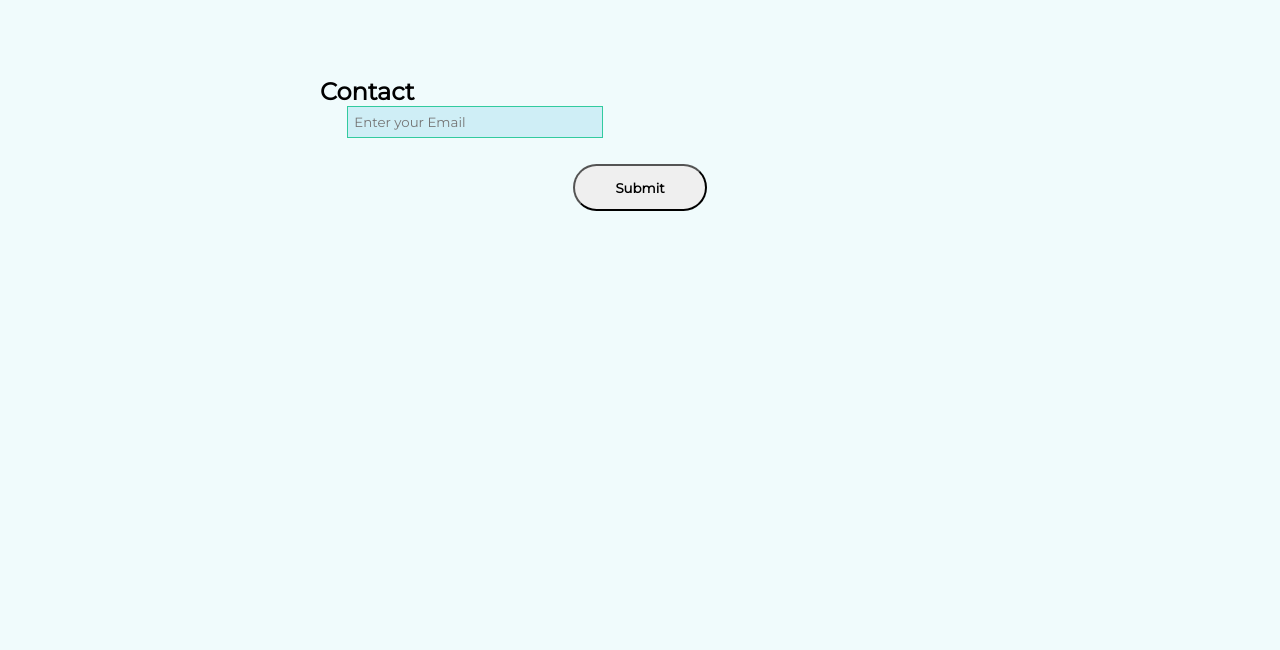
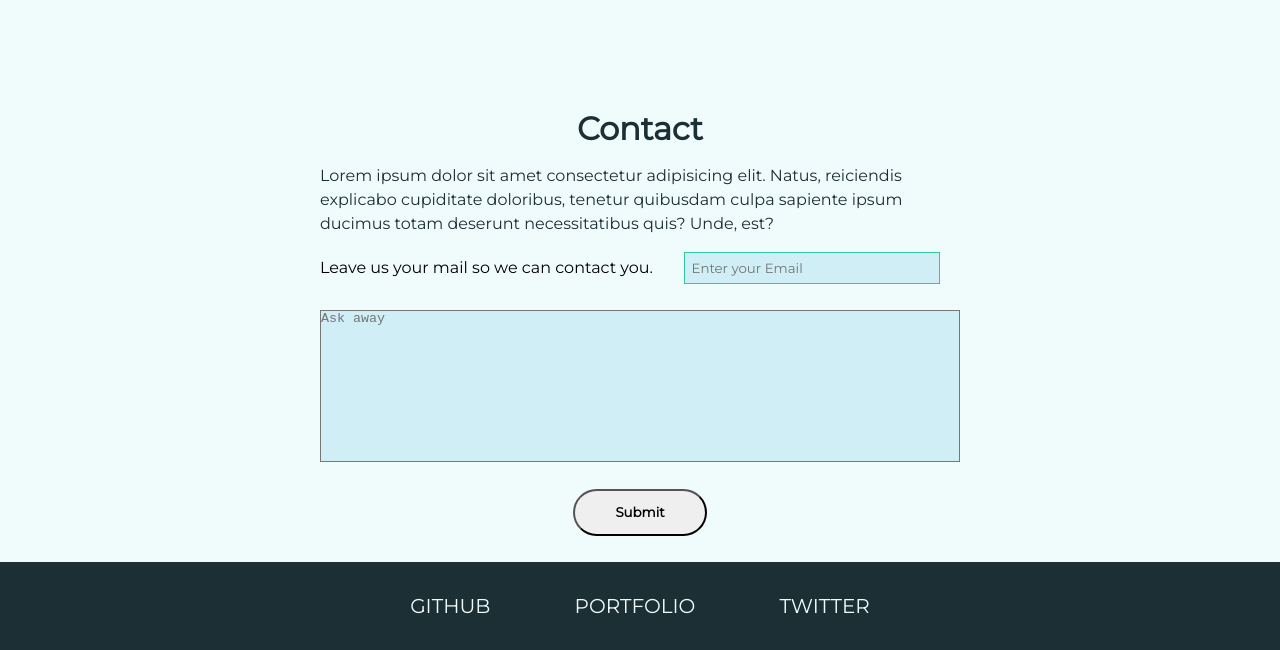
Before and after one commit to Grathienbeto/landing, a plain HTML site: page index.html in a window 1280 px wide. Shown: the part 2878-3528 px from the top of the page. Before the commit the page ends 3089 px from the top, so only its background shows below. Drawn offline with Linux system fonts and the light colour scheme.

Commit message:
Update index.html

```diff
--- a/index.html
+++ b/index.html
@@ -56,6 +56,7 @@
             <div id="features">
                 <h1 class="features__heading">Features</h1>
                 <div class="features__container">
+
                     <div>
                         <img src="images/icono1.jpg" alt="coding">
                         <p>Lorem ipsum dolor sit, amet consectetur adipisicing elit. Eos delectus laborum, rerum deleniti beatae porro suscipit sequi labore omnis ipsa.</p>
@@ -84,14 +85,14 @@
                         </div>
 
                         <div >
-                            <img src="images/hero2.jpg" alt="" class="prices__img">
+                            <img src="images/hero2.jpg" alt="img can be seen in github" class="prices__img">
                         </div>
                     </div>
 
                     <!-- pack 1-->
                     <div class="prices__tier inverted">
                         <div>
-                            <img src="images/hero2.jpg" alt="" class="prices__img">
+                            <img src="images/hero2.jpg" alt="img can be seen in github" class="prices__img">
                         </div>
                         <div>
                             <h2 class="prices__heading">Paquete Multiple</h2>
@@ -106,7 +107,7 @@
                             <p class="prices__text">Lorem ipsum dolor sit amet consectetur adipisicing elit. Doloremque cupiditate quo ullam officia. Nulla exercitationem officia odio obcaecati, cum deserunt excepturi molestias deleniti eos ad molestiae repellat, dignissimos quidem nesciunt quis totam consectetur. Quo quia sit commodi nemo facilis, esse enim consectetur. Atque voluptatem iusto dignissimos facere! Odio ducimus distinctio corrupti accusamus nihil minima mollitia est? Consequatur vitae sint sit velit doloribus ea sed distinctio sapiente officiis, corrupti voluptas numquam harum aperiam quia enim nihil! Odio voluptate cupiditate voluptatibus aliquid!</p>
                         </div>
                         <div>
-                            <img src="images/hero2.jpg" alt="" class="prices__img">
+                            <img src="images/hero2.jpg" alt="img can be seen in github" class="prices__img">
                         </div>
                     </div>
                 </div>
@@ -114,12 +115,30 @@
 
             <!-- LINK 4-->
             <div id="contact">
-                <h2>Contact</h2>
+                <h2 class="features__heading">Contact</h2>
+
+                <p class="contact__text">Lorem ipsum dolor sit amet consectetur adipisicing elit. Natus, reiciendis explicabo cupiditate doloribus, tenetur quibusdam culpa sapiente ipsum ducimus totam deserunt necessitatibus quis? Unde, est?</p>
+
                 <form id="form" action="https://www.freecodecamp.com/email-submit">
-                    <input id="email" type="email" name="email" placeholder="Enter your Email">
+
+                    <label for="email"> Leave us your mail so we can contact you.
+                    <input id="email" type="email" name="email" placeholder="Enter your Email"></label>
+
+                    <textarea class="textarea" name="textarea" id="textarea" cols="200" rows="10" placeholder="Ask away"></textarea>
+
                     <input id="submit" type="submit">
                 </form>
+
             </div>
+
+            <!-- FOOTER -->
+            <footer>
+                <div class="footer__container">
+                    <a href="https://github.com/">GITHUB</a>
+                    <a href="#">PORTFOLIO</a>
+                    <a href="https://twitter.com/betoluna89">TWITTER</a>
+                </div>
+            </footer>
         </main>
     </body>
 </html>
```
